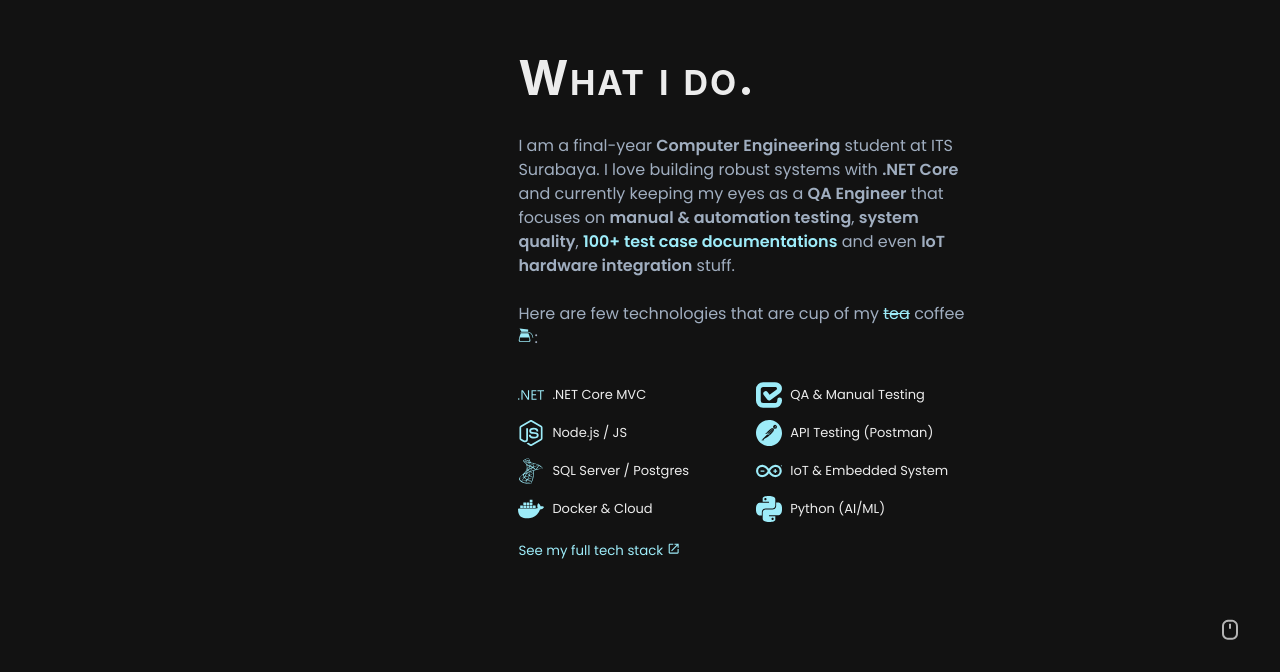
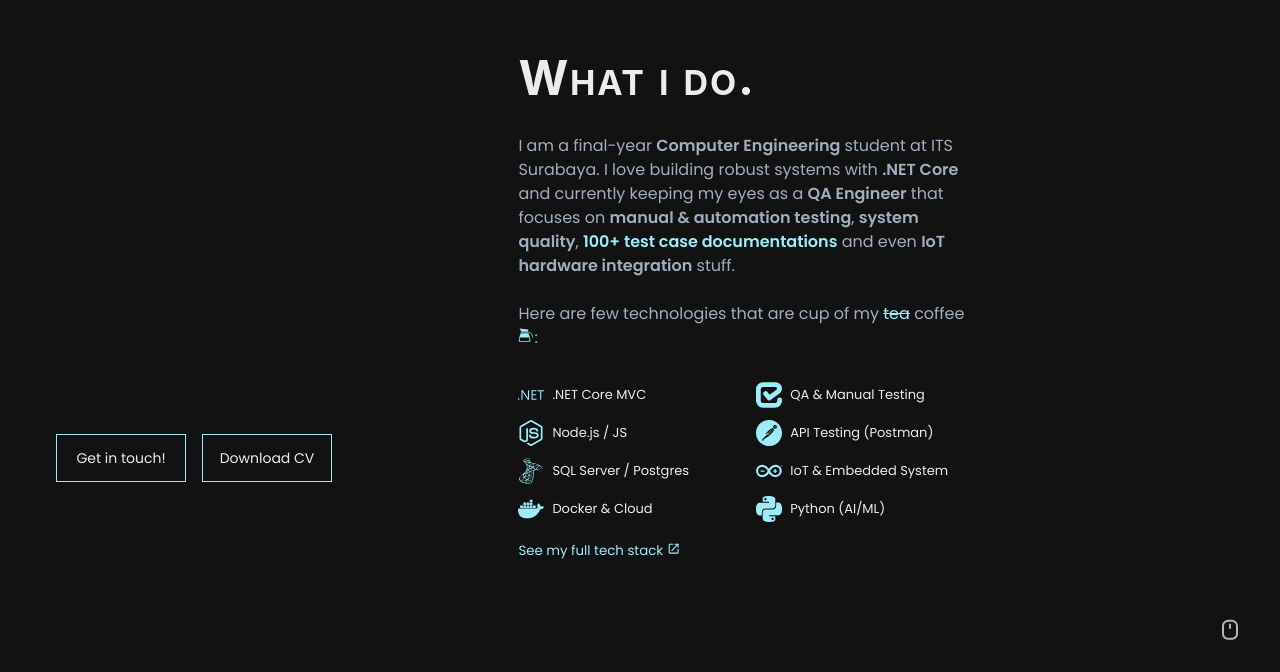
Before and after one commit to azariafwn/Portofolio, a Next.js app: page / in a window 1280 px wide. Shown: the part 128-800 px from the top of the page. Built offline with nearby package versions, Linux system fonts and the light colour scheme; no server answers.

Commit message:
feat: add download CV button to sidebar

```diff
--- a/components/Sidebar/index.tsx
+++ b/components/Sidebar/index.tsx
@@ -1,5 +1,6 @@
 import {
   Stack,
+  HStack,
   Heading,
   Text,
   Button,
@@ -119,6 +120,7 @@ const Sidebar = () => {
             and ensuring they don't crash. I bridge the gap between development, quality,
             and the physical world through my passion for <b>IoT and hardware</b>.
           </MotionText>
+          <HStack spacing={4} variants={fadeInUp}>
             <MotionButton
               size="lg"
               variant="outline"
@@ -126,8 +128,7 @@ const Sidebar = () => {
               borderRadius="0"
               fontWeight="normal"
               fontSize="sm"
-            width="120px"
-            variants={simpleOpacity}
+              width="130px"
               as={'a'}
               href="mailto:zafawniar@gmail.com"
               target="_blank"
@@ -136,6 +137,25 @@ const Sidebar = () => {
             >
               Get in touch!
             </MotionButton>
+
+            <MotionButton
+              size="lg"
+              variant="outline"
+              borderWidth="1px"
+              borderRadius="0"
+              fontWeight="normal"
+              fontSize="sm"
+              width="130px"
+              as={'a'}
+              href="/CV-Azaria-Putri-Fawnia.pdf"
+              target="_blank"
+              rel="noopener noreferrer"
+              whileHover={{ scale: 1.1 }}
+              whileTap={{ scale: 0.9 }}
+            >
+              Download CV
+            </MotionButton>
+          </HStack>
 
           <MotionBox d="flex" variants={simpleOpacity}>
             {SocialMedias.map((socMedia) => (
```
Also changed, not shown: 1 other file (tests, documents, lock files or other folders). Lines whose indentation alone changed are shown as unchanged.
